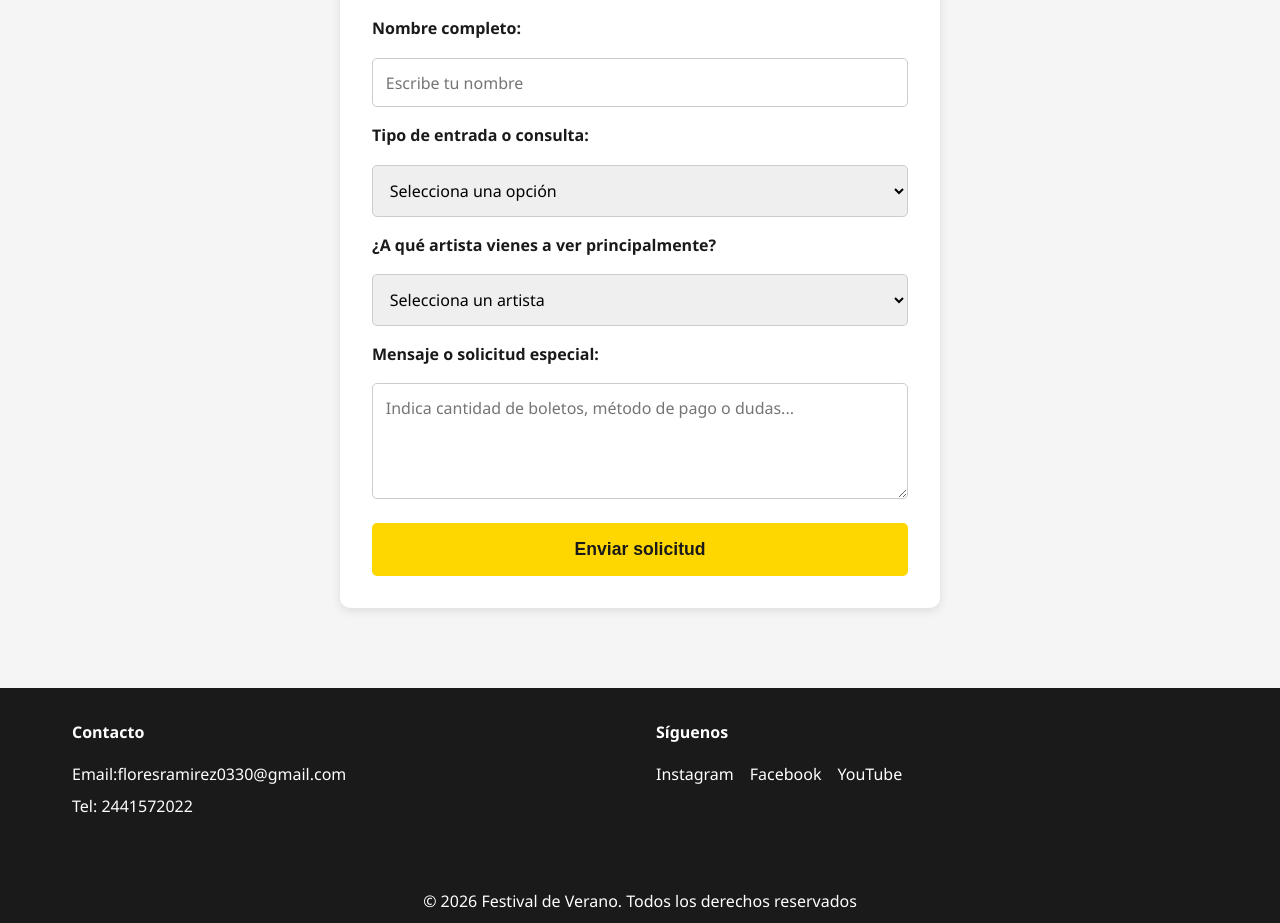
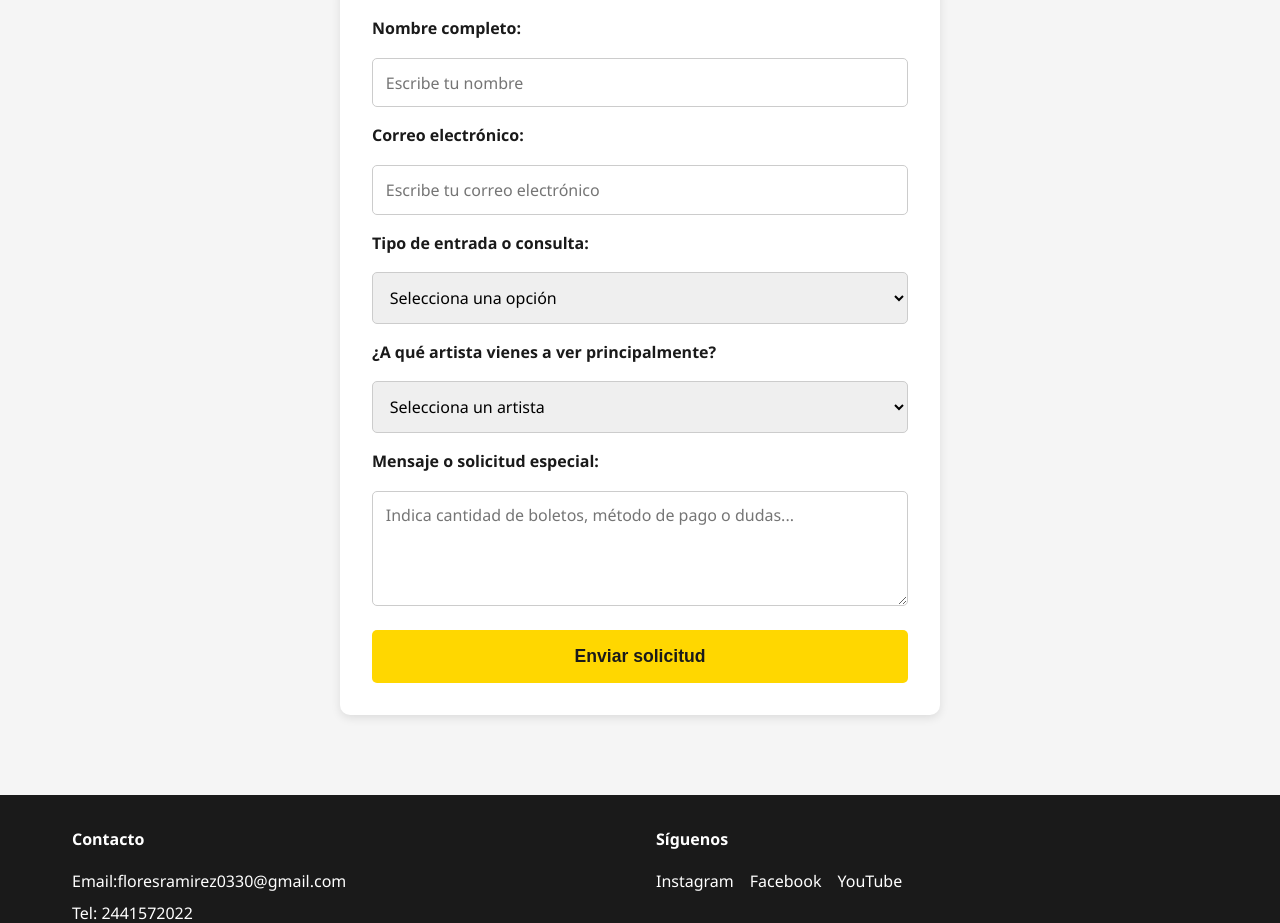
Before and after one commit to floresramirez0330-arch/floresramirez0330-arch.github.io, a plain HTML site: page index.html in a window 1280 px wide. Shown: the part 2440-3363 px from the top of the page. Drawn offline with Linux system fonts and the light colour scheme.

Commit message:
Update index.html

```diff
--- a/index.html
+++ b/index.html
@@ -107,6 +107,8 @@
                  <!-- Elemento 1: input -->
                 <label for="nombre">Nombre completo:</label>
                 <input type="text" id="nombre" name="nombre" placeholder="Escribe tu nombre" required>
+                <label for="correo">Correo electrónico:</label>
+                <input type="email" id="correo" name="email" placeholder="Escribe tu correo electrónico" required>
 
                 <!-- Elemento 2: select (Tipo de entrada) -->
                 <label for="asunto">Tipo de entrada o consulta:</label>
```
